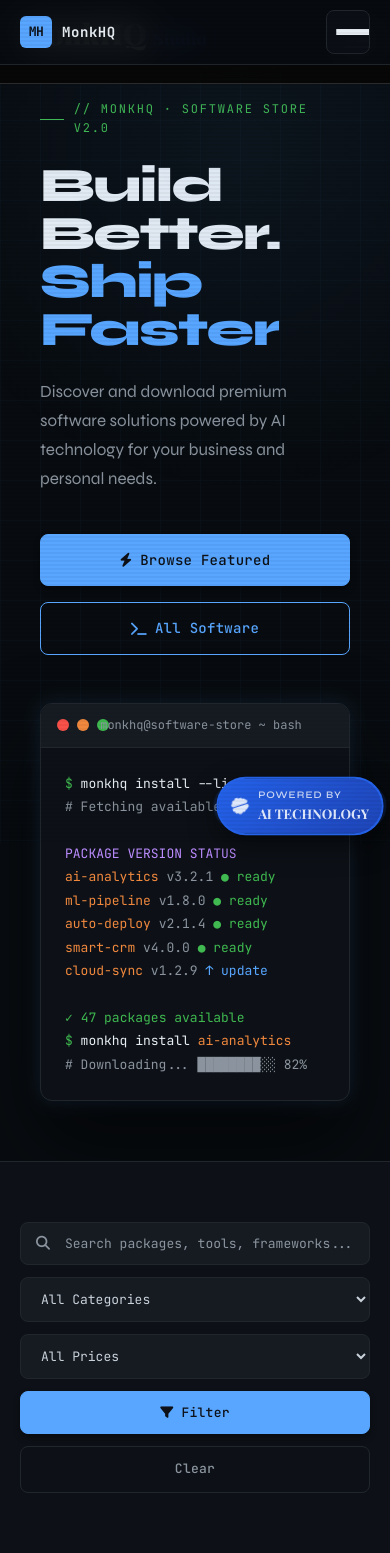
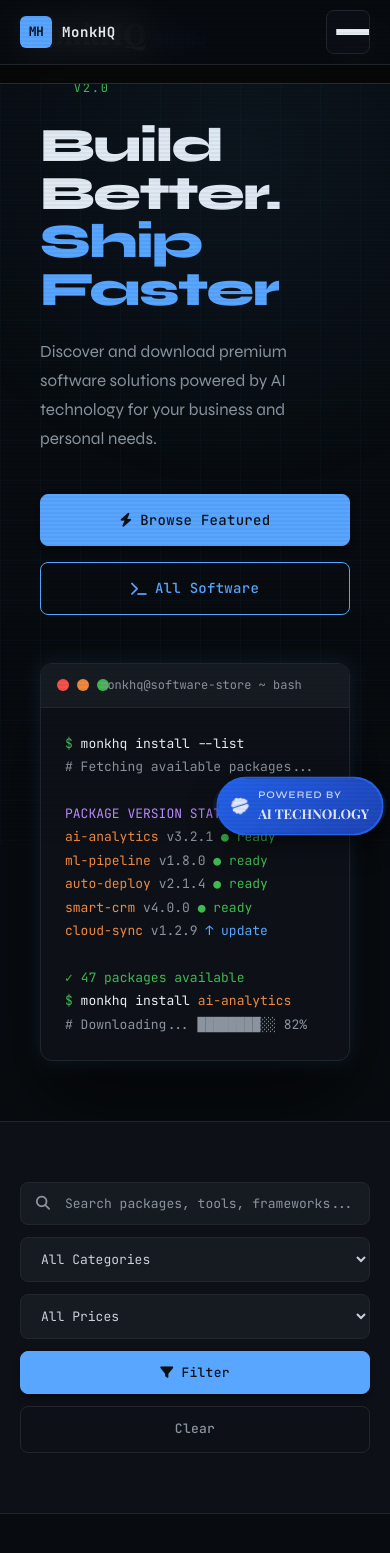
Before and after one commit to astrozonegithub/MONKHQpOSTGRESql1, a Django app: page /software-store/ in a window 390 px wide. Shown: the top 1553 px of the page. Run offline with Django 5.2, Linux system fonts and the light colour scheme; data comes from the database, SQL or seed files in the repository.

Commit message:
Add files via upload

```diff
--- a/core/templates/core/software_store.html
+++ b/core/templates/core/software_store.html
@@ -514,7 +514,7 @@
     min-height: 100vh;
     display: flex;
     align-items: center;
-    padding: 120px 0 80px;
+    padding: 60px 0 80px;
     position: relative;
     overflow: hidden;
   }
@@ -1413,7 +1413,7 @@
     .benefits-grid { grid-template-columns: 1fr; }
     .software-grid { grid-template-columns: 1fr; }
     .stats-bar { flex-wrap: wrap; gap: 24px; }
-    .hero { padding: 100px 0 60px; }
+    .hero { padding: 60px 0 60px; }
   }
 </style>
 
```
